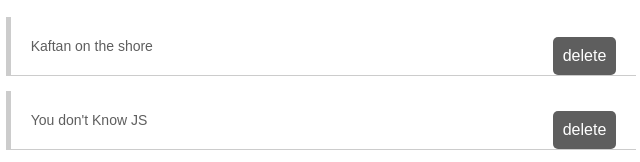
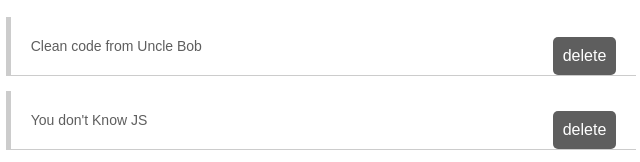
Before and after one commit to hillarykings/Book-Listing-App, a plain HTML site: page index.html in a window 1280 px wide. Shown: the part 231-393 px from the top of the page, 319-959 px from the left. Drawn offline with Linux system fonts and the light colour scheme.

Commit message:
update the first book

```diff
--- a/index.html
+++ b/index.html
@@ -22,7 +22,7 @@
             <h2 class="title">Books to Read</h2>
             <ul id="list">
                 <li>
-                    <span class="name">Kaftan on the shore</span>
+                    <span class="name">Clean code from Uncle Bob</span>
                     <span class="delete">delete</span>
                 </li>
                 <li>
```
